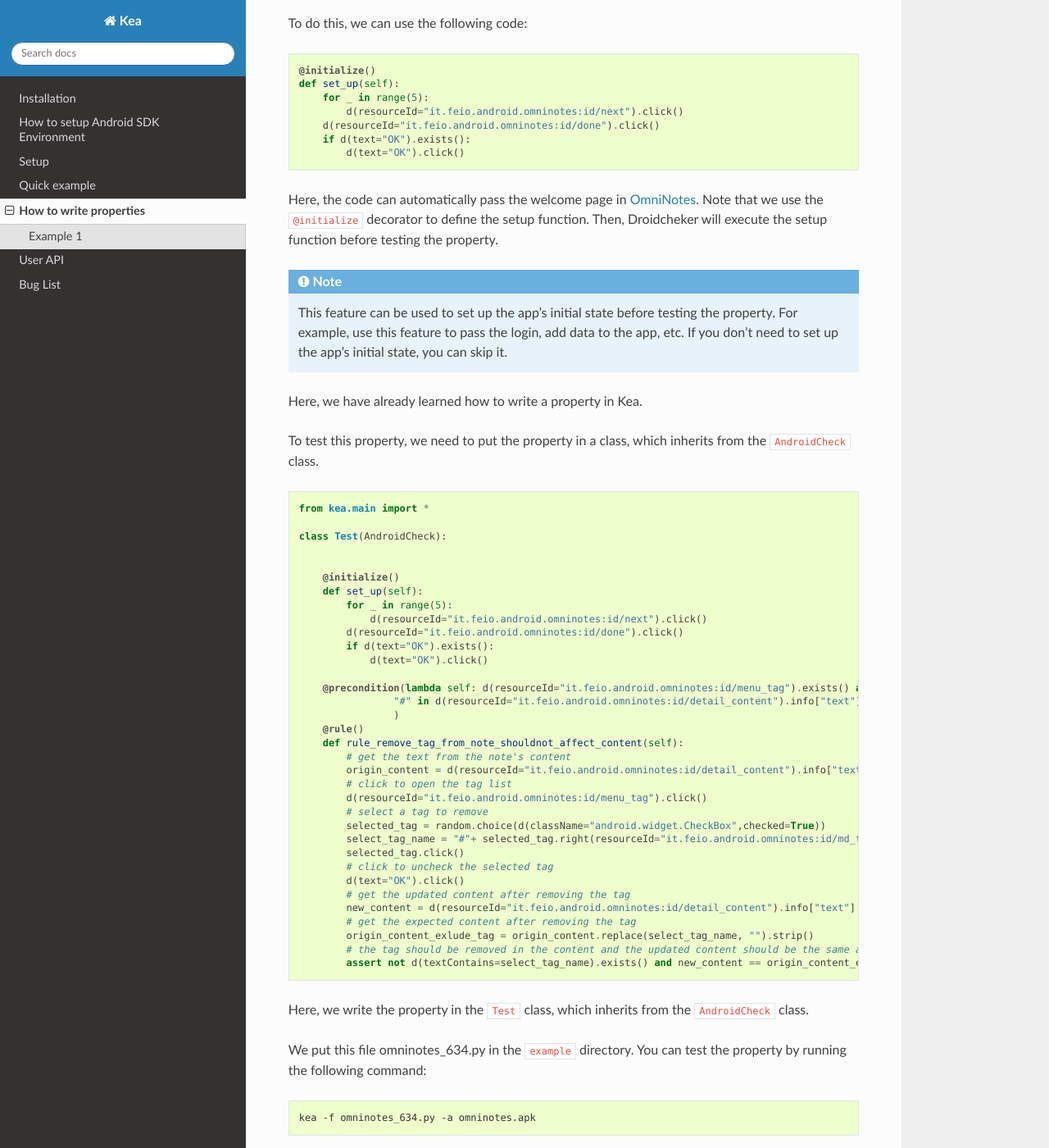
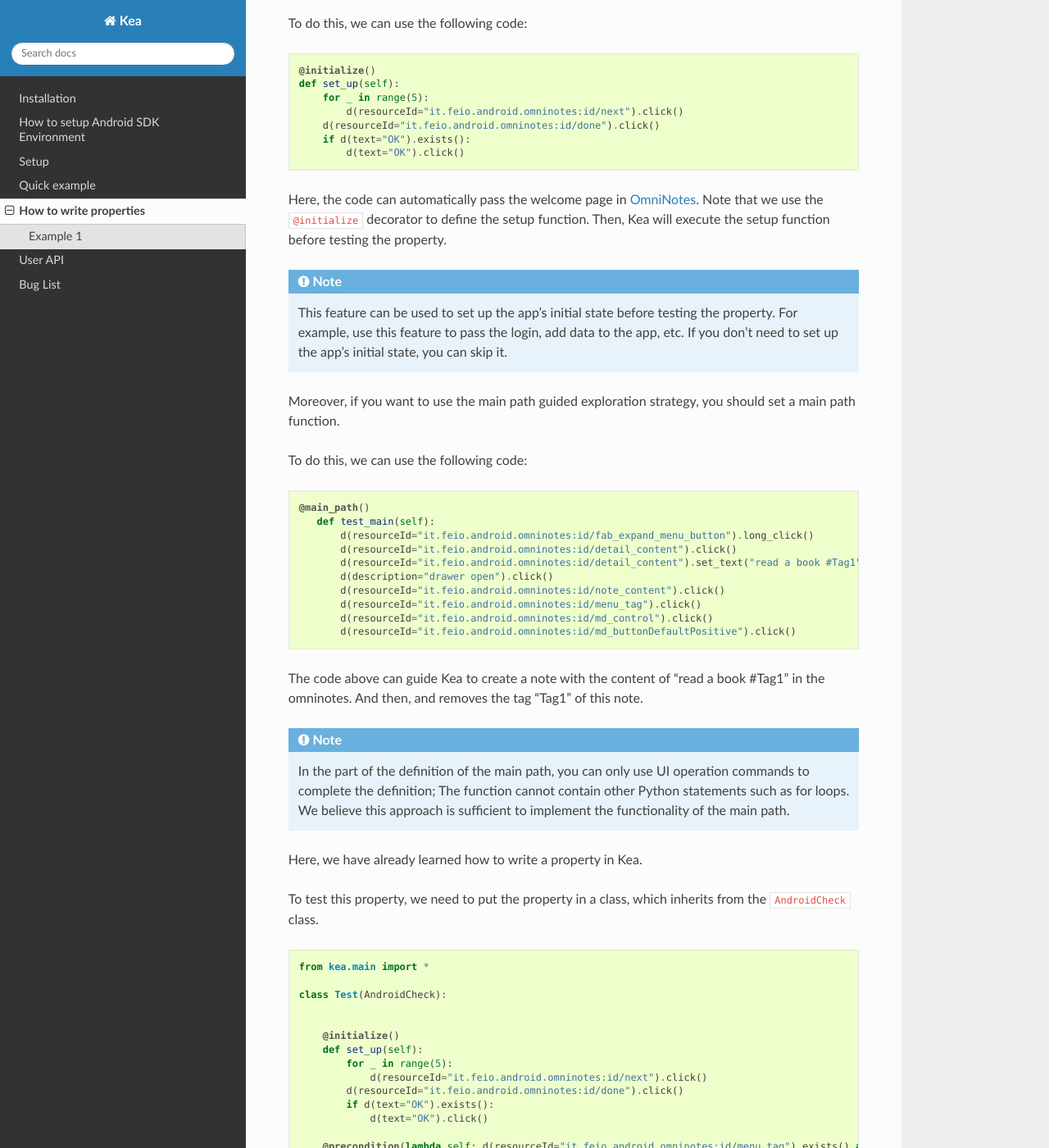
Before and after one commit to XYIheng/DroidChecker_Doc, a Sphinx documentation site: the page built from docs/source/tutorial.rst, in a window 1280 px wide and 1400 px high, scrolled down 1954 px. Shown: the whole window at 82% size. Built offline with Sphinx 7.4.7 and the Read the Docs theme 3.1.0, drawn with Linux system fonts in a browser that asks for light colours.

Commit message:
add main_path description

```diff
--- a/docs/source/api.rst
+++ b/docs/source/api.rst
@@ -119,5 +119,3 @@ Kea provides the following options. please consult ``kea -h`` for a full list.
 ``-t --timeout``: The maximum testing time.
 
 ``-n``: Every n events, then restart the app.
-
-``-m --main_path``: the file of the main path.
--- a/docs/source/tutorial.rst
+++ b/docs/source/tutorial.rst
@@ -95,13 +95,39 @@ To do this, we can use the following code:
 
 Here, the code can automatically pass the welcome page in `OmniNotes <https://github.com/federicoiosue/Omni-Notes/>`_.
 Note that we use the ``@initialize`` decorator to define the setup function.
-Then, Droidcheker will execute the setup function before testing the property.
+Then, Kea will execute the setup function before testing the property.
 
 .. note::
 
     This feature can be used to set up the app's initial state before testing the property.
     For example, use this feature to pass the login, add data to the app, etc.
     If you don't need to set up the app's initial state, you can skip it.
+
+Moreover, if you want to use the main path guided exploration strategy, you should set a main path function.
+
+To do this, we can use the following code:
+
+.. code:: Python
+
+     @main_path()
+        def test_main(self):
+            d(resourceId="it.feio.android.omninotes:id/fab_expand_menu_button").long_click()
+            d(resourceId="it.feio.android.omninotes:id/detail_content").click()
+            d(resourceId="it.feio.android.omninotes:id/detail_content").set_text("read a book #Tag1")
+            d(description="drawer open").click()
+            d(resourceId="it.feio.android.omninotes:id/note_content").click()
+            d(resourceId="it.feio.android.omninotes:id/menu_tag").click()
+            d(resourceId="it.feio.android.omninotes:id/md_control").click()
+            d(resourceId="it.feio.android.omninotes:id/md_buttonDefaultPositive").click()
+
+The code above can guide Kea to create a note with the content of "read a book #Tag1" in the omninotes.
+And then, and removes the tag “Tag1” of this note.
+
+.. note::
+
+    In the part of the definition of the main path, you can only use UI operation commands to complete the definition;
+    The function cannot contain other Python statements such as for loops.
+    We believe this approach is sufficient to implement the functionality of the main path.
 
 Here, we have already learned how to write a property in Kea.
 
```
